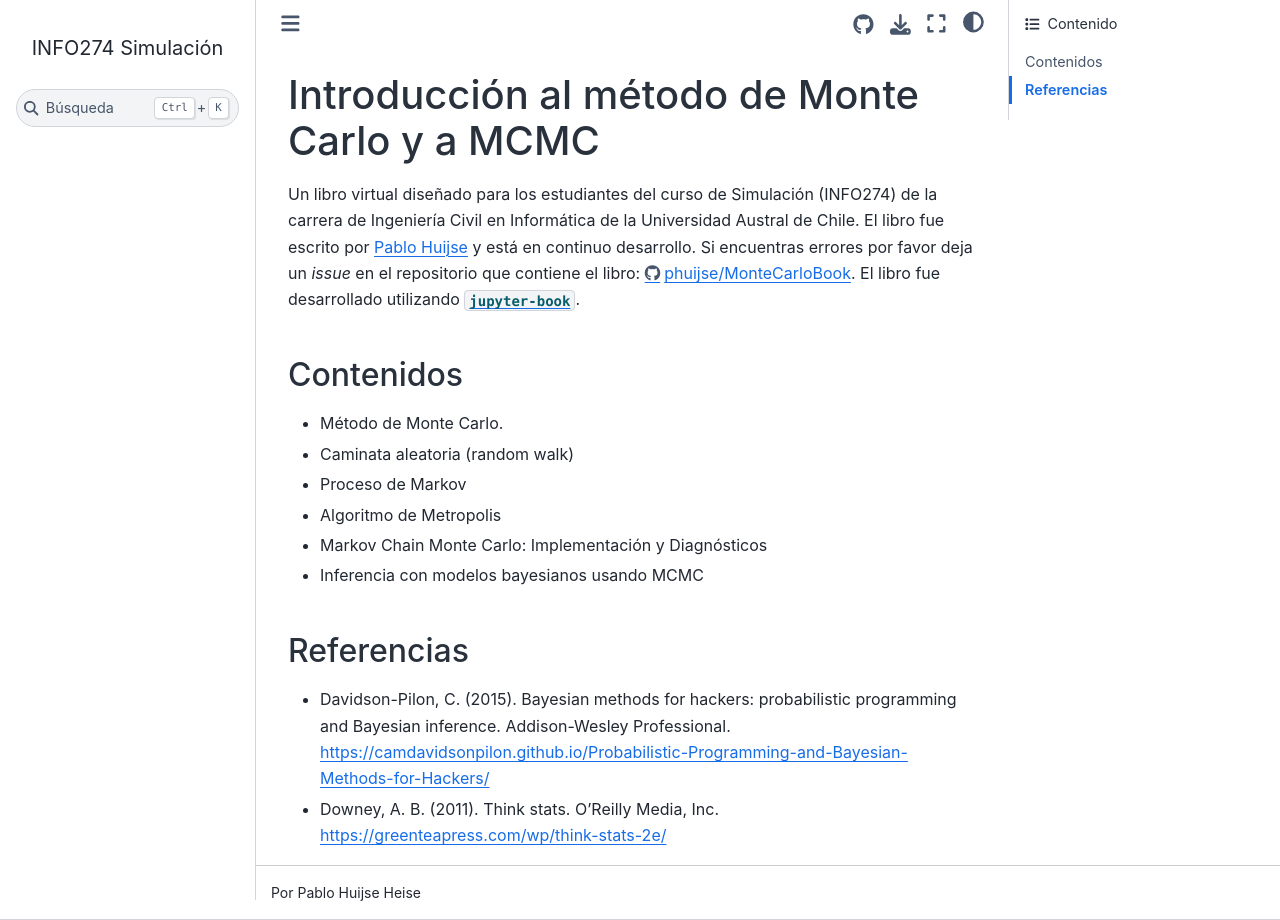
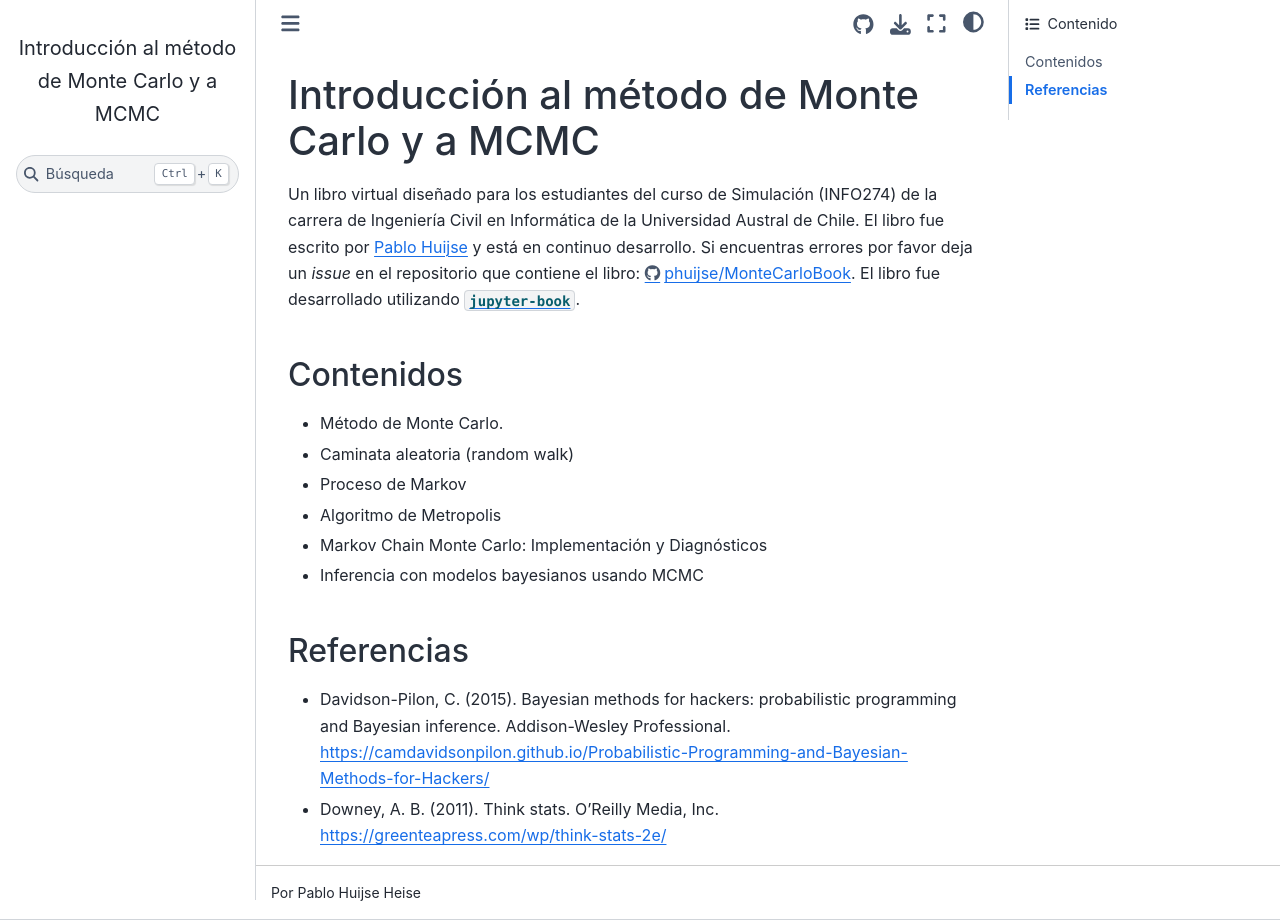
Before and after one commit to phuijse/MonteCarloBook, a Jupyter Book: the page built from README.md, in a window 1280 px wide. Built offline with Jupyter Book 1.0.4 settings and Sphinx 7.4.7 and the Sphinx Book theme 1.1.4, drawn with Linux system fonts in a browser that asks for light colours; pages that are not in the unit, such as notebooks, are missing from menus.

Commit message:
Cambiar título

```diff
--- a/_config.yml
+++ b/_config.yml
@@ -1,7 +1,7 @@
 # Book settings
-title: INFO274 Simulación
+title: Introducción al método de Monte Carlo y a MCMC
 author: Pablo Huijse Heise
-logo: logo.png
+#logo: logo.png
 only_build_toc_files: true
 #exclude_patterns : [_build, "**.ipynb_checkpoints"]
 
```
